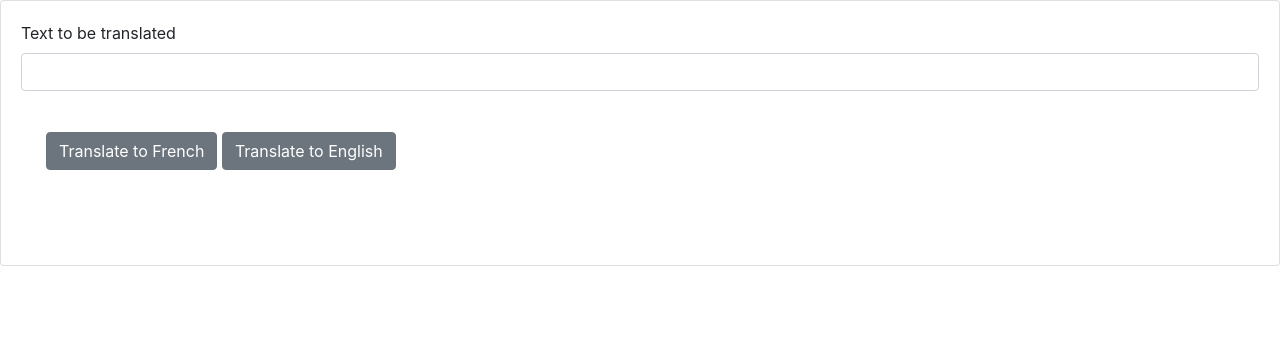
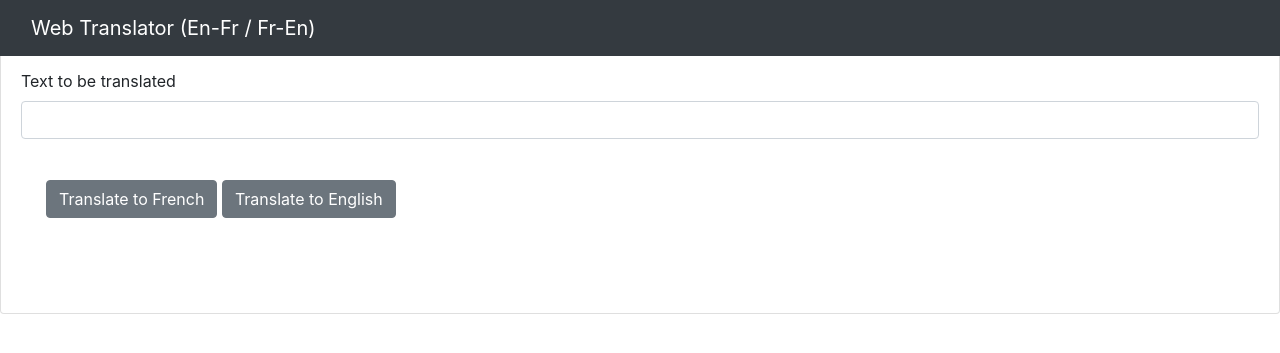
Before and after one commit to itelman/web-translator, a Flask app: page / in a window 1280 px wide. Shown: the top 353 px of the page. Run offline with Flask 3, Linux system fonts and the light colour scheme; some libraries are stand-ins or nearby versions.

Commit message:
make it better

```diff
--- a/templates/index.html
+++ b/templates/index.html
@@ -1,11 +1,22 @@
 <html>
-    <link rel="stylesheet" href="https://stackpath.bootstrapcdn.com/bootstrap/4.3.1/css/bootstrap.min.css" integrity="sha384-ggOyR0iXCbMQv3Xipma34MD+dH/1fQ784/j6cY/iJTQUOhcWr7x9JvoRxT2MZw1T" crossorigin="anonymous">
-    <script src="./static/mywebscript.js"></script>
-    <div class="card">
+<head>
+    <title>Web Translator</title>
+</head>
+<link rel="stylesheet" href="https://stackpath.bootstrapcdn.com/bootstrap/4.3.1/css/bootstrap.min.css"
+      integrity="sha384-ggOyR0iXCbMQv3Xipma34MD+dH/1fQ784/j6cY/iJTQUOhcWr7x9JvoRxT2MZw1T" crossorigin="anonymous">
+<header>
+    <nav class="navbar navbar-expand-md navbar-dark fixed-top bg-dark">
+        <div class="container-fluid">
+            <a class="navbar-brand" href="/">Web Translator (En-Fr / Fr-En)</a>
+        </div>
+    </nav>
+</header>
+<script src="./static/mywebscript.js"></script>
+<div class="card">
     <div class="card-body">
         <div class="mb-3">
-            <label class="form-label">Text to be translated</label>
-            <input type="textarea" class="form-control" id="textToTranslate">
+            <label class="form-label"><br><br>Text to be translated</label>
+            <input type="search" class="form-control" id="textToTranslate">
         </div>
 
         <div style="padding: 25px 25px 25px 25px;">
@@ -14,6 +25,6 @@
         </div>
 
         <div id="translated_text" style="padding: 25px 25px 25px 25px;"></div>
-        </div>
-  </div>
+    </div>
+</div>
 </html>
```
